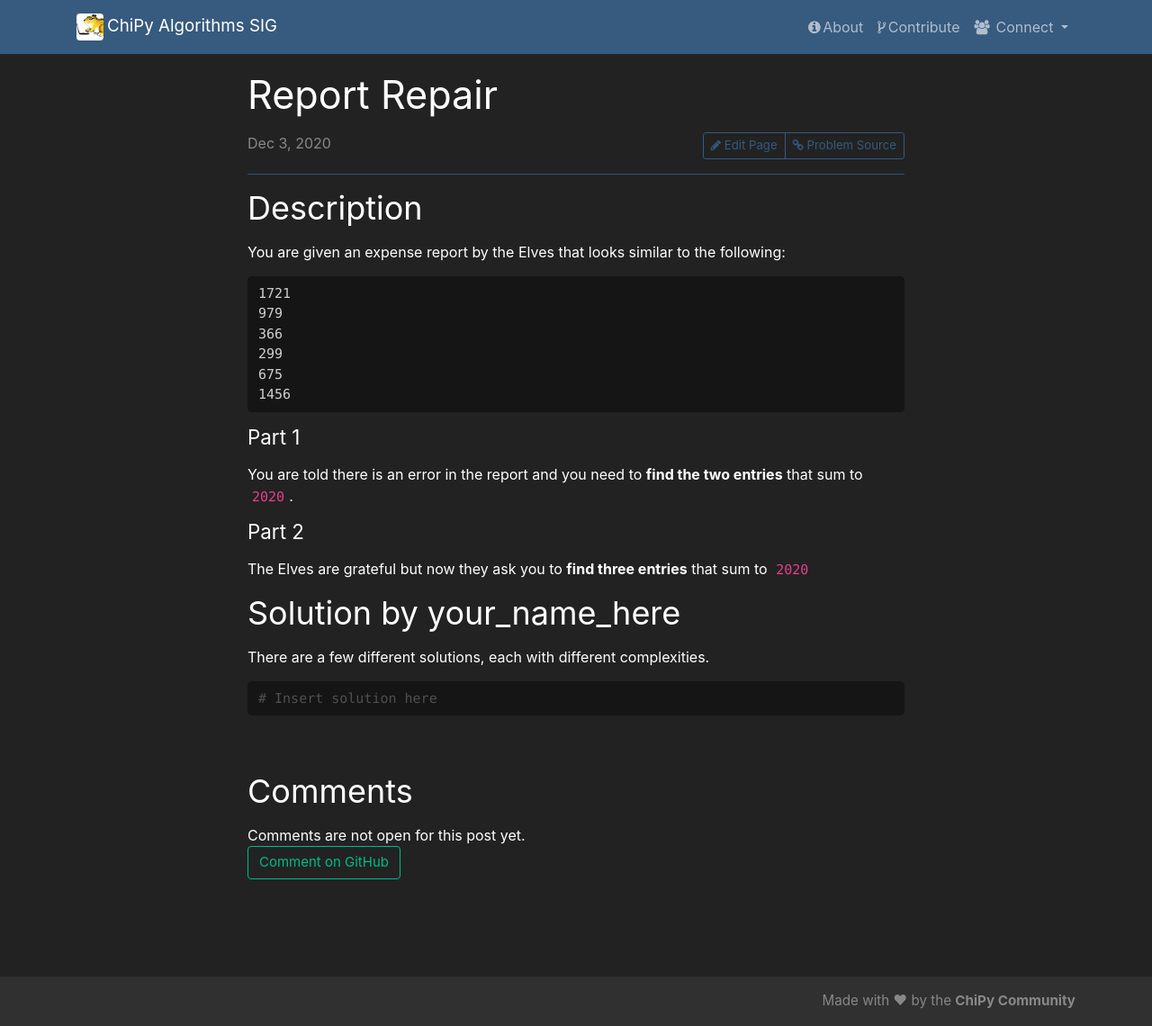
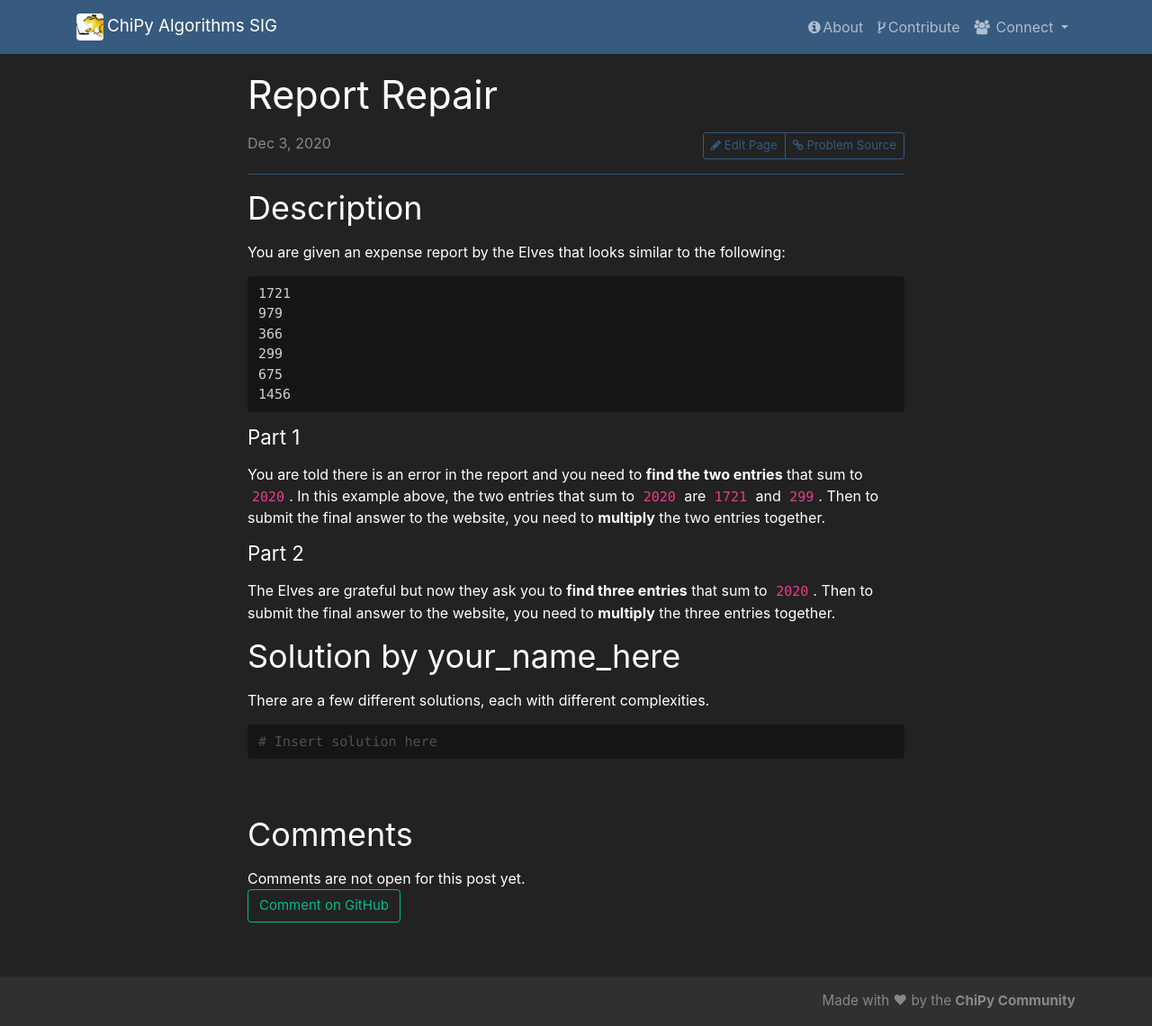
Before and after one commit to chicagopython/algosig, a Jekyll site: the page built from _posts/2020-12-03-report-repair.md, in a window 1280 px wide and 1140 px high. Shown: the whole window at 90% size. Built offline with Jekyll 4.4.1, drawn with Linux system fonts in a browser that asks for light colours; nearby versions of some CDN libraries; our own code applies the rules of GitHub Pages for plain Markdown files.

Commit message:
Added more info

```diff
--- a/_posts/2020-12-03-report-repair.md
+++ b/_posts/2020-12-03-report-repair.md
@@ -25,10 +25,10 @@ You are given an expense report by the Elves that looks similar to the following
 
 
 #### Part 1
-You are told there is an error in the report and you need to **find the two entries** that sum to `2020`.
+You are told there is an error in the report and you need to **find the two entries** that sum to `2020`. In this example above, the two entries that sum to `2020` are `1721` and `299`. Then to submit the final answer to the website, you need to **multiply** the two entries together.
 
 #### Part 2
-The Elves are grateful but now they ask you to **find three entries** that sum to `2020`
+The Elves are grateful but now they ask you to **find three entries** that sum to `2020`. Then to submit the final answer to the website, you need to **multiply** the three entries together.
 
 ## Solution by your_name_here
 
```
